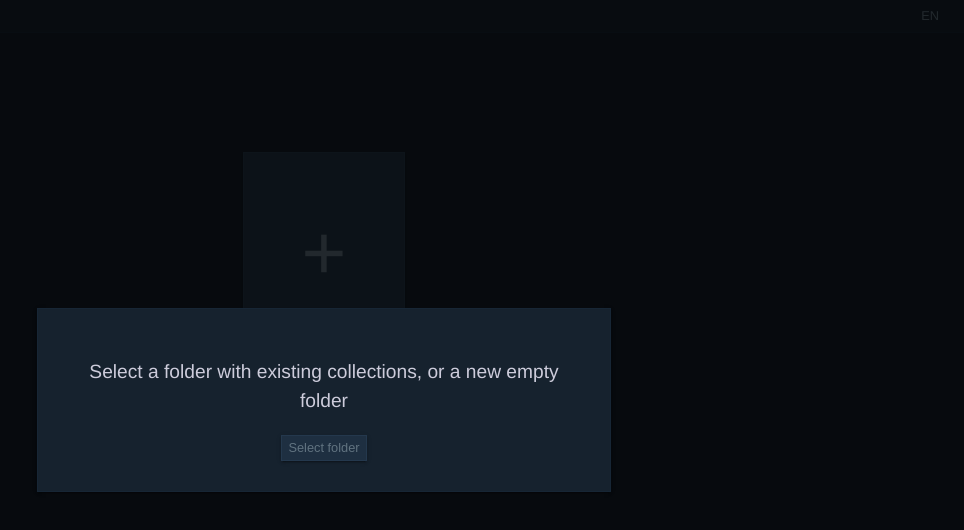
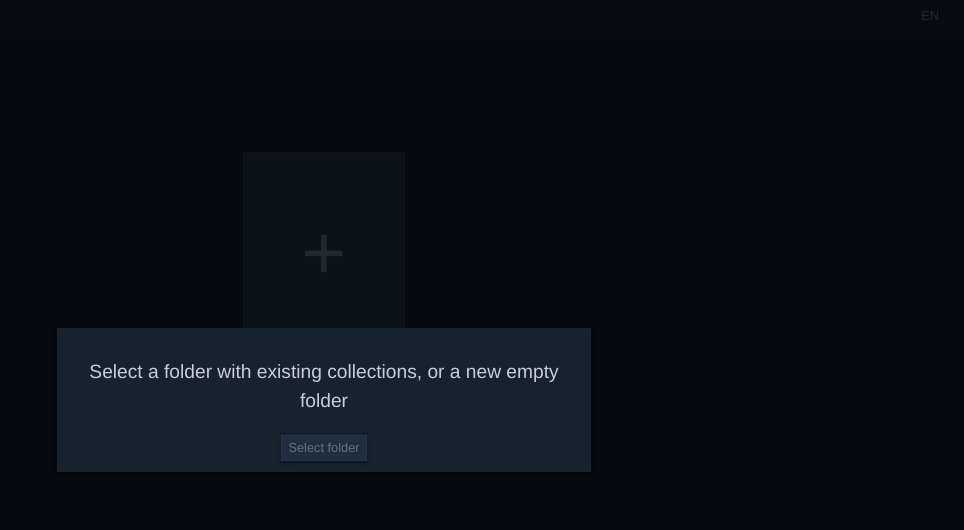
Before and after one commit to ahtar/image-library, a Vue app: page /#/ in a window 1280 px wide. Shown: the top 530 px of the page, without its empty margins (316-1280 px from the left). Built offline with nearby package versions, Linux system fonts and the light colour scheme; the HTML template or start-up script is replaced by a standard one.

Commit message:
Update ScreenInit

```diff
--- a/src/components/ScreenInit.vue
+++ b/src/components/ScreenInit.vue
@@ -1,16 +1,15 @@
 <template>
     <modal-dark data-test="screen-init">
         <div class="init-wrapper" v-if="compatibility">
-            <p class="message">
-                {{ t('INIT_SCREEN.MESSAGE') }}
-            </p>
+            <p>{{ t('INIT_SCREEN.MESSAGE') }}</p>
             <button-small @click="requestFolderAccess()">
                 {{ t('BUTTON.PICK_FOLDER') }}</button-small>
         </div>
         <div class="init-wrapper" v-else>
-            <p class="message">
-                {{ t('INIT_SCREEN.BROWSER_INCOMPATIBLE') }}
-            </p>
+            <h3>{{t('INIT_SCREEN.BROWSER_INCOMPATIBLE')}}</h3>
+            <p>{{t('INIT_SCREEN.INCOMPATIBILITY_DESCRIPTION')}}</p>
+            <p>{{t('INIT_SCREEN.SUPPORTED_BROWSERS')}}</p>
+            <img src="@/assets/Incompatible.svg" class="icon"/>
         </div>
     </modal-dark>
 </template>
@@ -54,13 +53,24 @@ export default defineComponent({
 
 <style lang="scss" scoped>
 .init-wrapper {
-    padding: 30px;
+    padding: 10px;
     max-width: 40vw;
+    color: $color-text-main;
+    font-size: 1.5rem;
+    white-space: pre-line;
+    flex-direction: column;
     @include material(1);
+    @include flex-center();
 
-    .message {
-        color: $color-text-main;
-        font-size: 1.5rem;
+    @media (max-width: #{$bp-small}) {
+        width: 100%;
+        height: 100%;
+        max-width: none;
+    }
+
+    .icon {
+        width: 20%;
+        margin: 10%;
     }
 }
 </style>
--- a/src/locales/files/en.json
+++ b/src/locales/files/en.json
@@ -1,5 +1,7 @@
 {
-    "INIT_SCREEN.BROWSER_INCOMPATIBLE": "Your browser is not currently supported. Supported browsers include Chrome, Safari, Opera and most browsers based on Chromium",
+    "INIT_SCREEN.BROWSER_INCOMPATIBLE": "Your browser is not supported.",
+    "INIT_SCREEN.INCOMPATIBILITY_DESCRIPTION": "This application uses the File System Access API, which is not supported by this browser.",
+    "INIT_SCREEN.SUPPORTED_BROWSERS": "Supported browsers:\nChrome 86+\nSafari 15.2+\nEdge 86+\nOpera 72+\n Other chromium based browsers",
     "INIT_SCREEN.MESSAGE": "Select a folder with existing collections, or a new empty folder",
     "BUTTON.SAVE": "Save",
     "BUTTON.CONFIRM": "Confirm",
--- a/src/locales/files/ru.json
+++ b/src/locales/files/ru.json
@@ -1,5 +1,7 @@
 {
-    "INIT_SCREEN.BROWSER_INCOMPATIBLE": "Данный браузер не поддерживает функционал сайта",
+    "INIT_SCREEN.BROWSER_INCOMPATIBLE": "Ваш браузер не поддерживается.",
+    "INIT_SCREEN.INCOMPATIBILITY_DESCRIPTION": "Это приложение использует File System Access API, который не поддерживается этим браузером.",
+    "INIT_SCREEN.SUPPORTED_BROWSERS": "Поддерживаемы браузеры:\nChrome 86+\nSafari 15.2+\nEdge 86+\nOpera 72+\n Другие chromium браузеры.",
     "INIT_SCREEN.MESSAGE": "Выберите папку с уже существующими коллекциями, либо новую пустую папку",
     "BUTTON.SAVE": "Сохранить",
     "BUTTON.CONFIRM": "Подтвердить",
```
Also changed, not shown: src/assets/Incompatible.svg (added).
